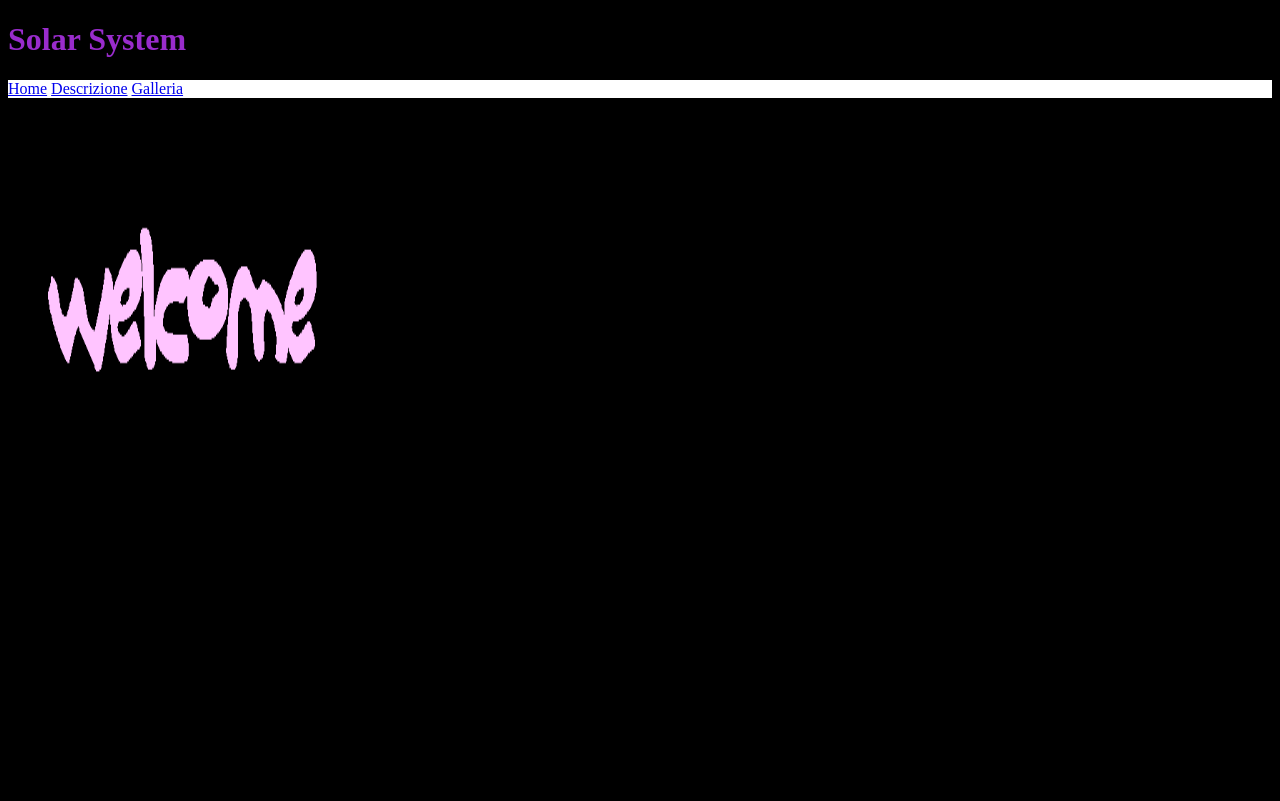
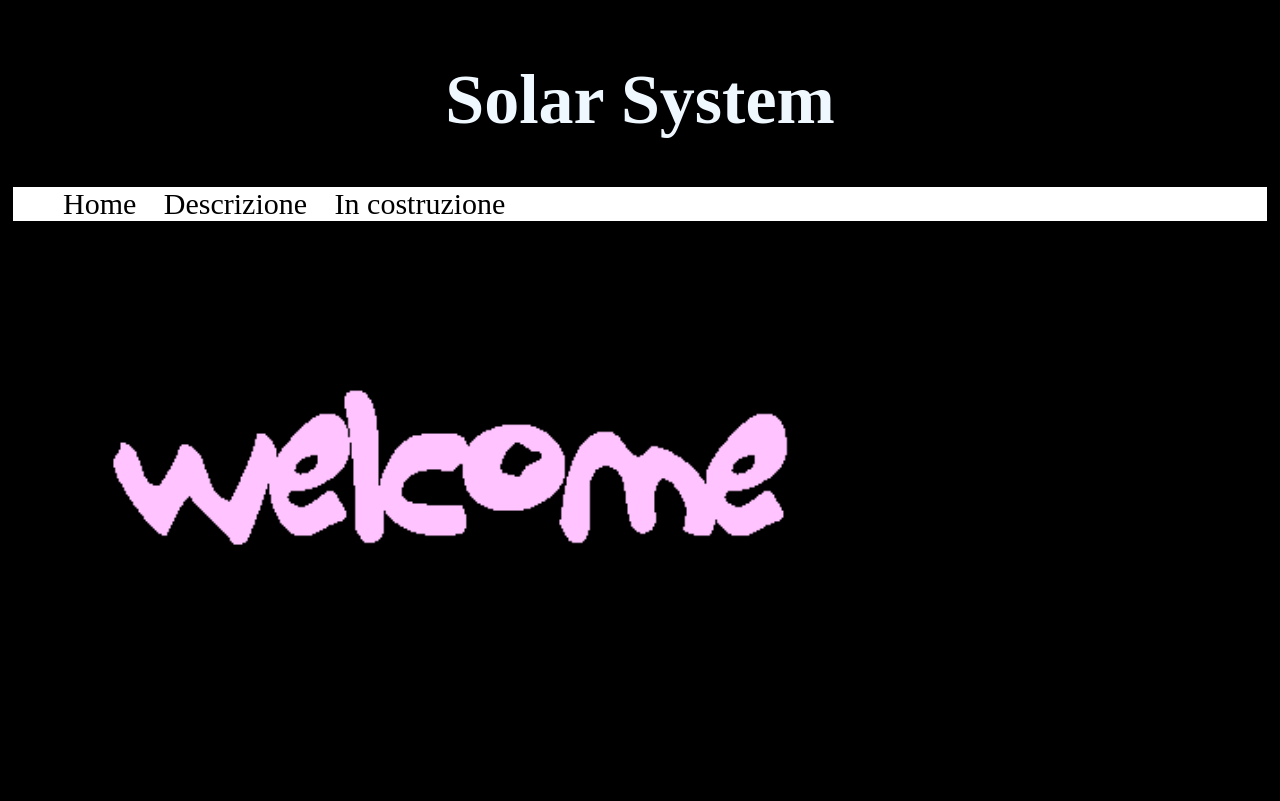
Before and after one commit to Li-Yixin/Progetto-fine-anno-22-23, a Flask app: page / in a window 1280 px wide. Before the commit the page ends 372 px from the top, so only its background shows below. Run offline with Flask 3, Linux system fonts and the light colour scheme.

Commit message:
25/05/2023

```diff
--- a/templates_flask/static/css/Style.css
+++ b/templates_flask/static/css/Style.css
@@ -4,17 +4,16 @@ head {
     }
 
 
-.titolo_h1{
-     color: #992ccc;
-    }
-
-
 h1 {
   color: aliceblue;
+  font-size: 70px;
+  text-align: center;
+
   }
 
 body{
   background-color: #000000;
+  padding: 5px;
   }
 
 
@@ -24,20 +23,44 @@ p {
     color: #c140c5;
     }
 
+img {
+      max-width: 100%;
+      max-height: 100%;
+  }
 
 .Welcome{
-  width: 500px;
-  height: 500px;
-  justify-content: center;
+  width: 3000px;
+  height: auto;
+  display: block;
+  margin-left: auto;
+  margin-right: auto;
   }
+
+
+
+
 
 
 .topbar
   {
   background-color: #ffffff;
+  font-size: 30px;
   color: #000000;
   }
 
+.topbar a
+  {
+  color: #000000;
+  text-decoration: none;
+  }
+
+
+li{
+  display: inline;
+  margin: 10px;
+  color: #ffffff;
+  font-size: 30px;
+  }
 
 
 .solid {
--- a/templates_flask/templates/hello.html
+++ b/templates_flask/templates/hello.html
@@ -1,23 +1,32 @@
 <!doctype html>
 <head>
-<title>Lavoro A.S. 2022-23</title>
+<title>Lavoro A.S. 2022-23 : Home</title>
 <link rel="stylesheet" href="../static/css/Style.css" />
-<h1 class="titolo_h1">Solar System</h1>
+<h1 >Solar System</h1>
 </head>
 
 <head >
   <div class="topbar">
-    <a href="https://5000-liyixin-progettofineann-k4mt0zqa5pe.ws-eu97.gitpod.io/">Home</a>
-    <a href="https://5000-liyixin-progettofineann-k4mt0zqa5pe.ws-eu97.gitpod.io/S">Descrizione</a>
-    <a href="https://5000-liyixin-progettofineann-k4mt0zqa5pe.ws-eu97.gitpod.io/D">Galleria</a>
-  </div>
+    <ul>
+       <li><a href="/">Home</a></li>
+       <li><a href="/S">Descrizione</a></li>
+       <li><a href="/D">In costruzione</a></li>
+     </ul>
+ </div>
+
+
+
+
+
+
+
 </head>
 
 
 
 <body class="sfondo">
 
-  <img src="../static/Welcome.gif" alt="Welcome gif" class="Welcome">
+<img src="../static/Welcome.gif" alt="Welcome gif" class="Welcome">
 
 
 </body>
```
Also changed, not shown: templates_flask/templates/Descrizione.html (+9 -2 lines), templates_flask/templates/System_Element.html (+5 -5 lines), 1 other file.
